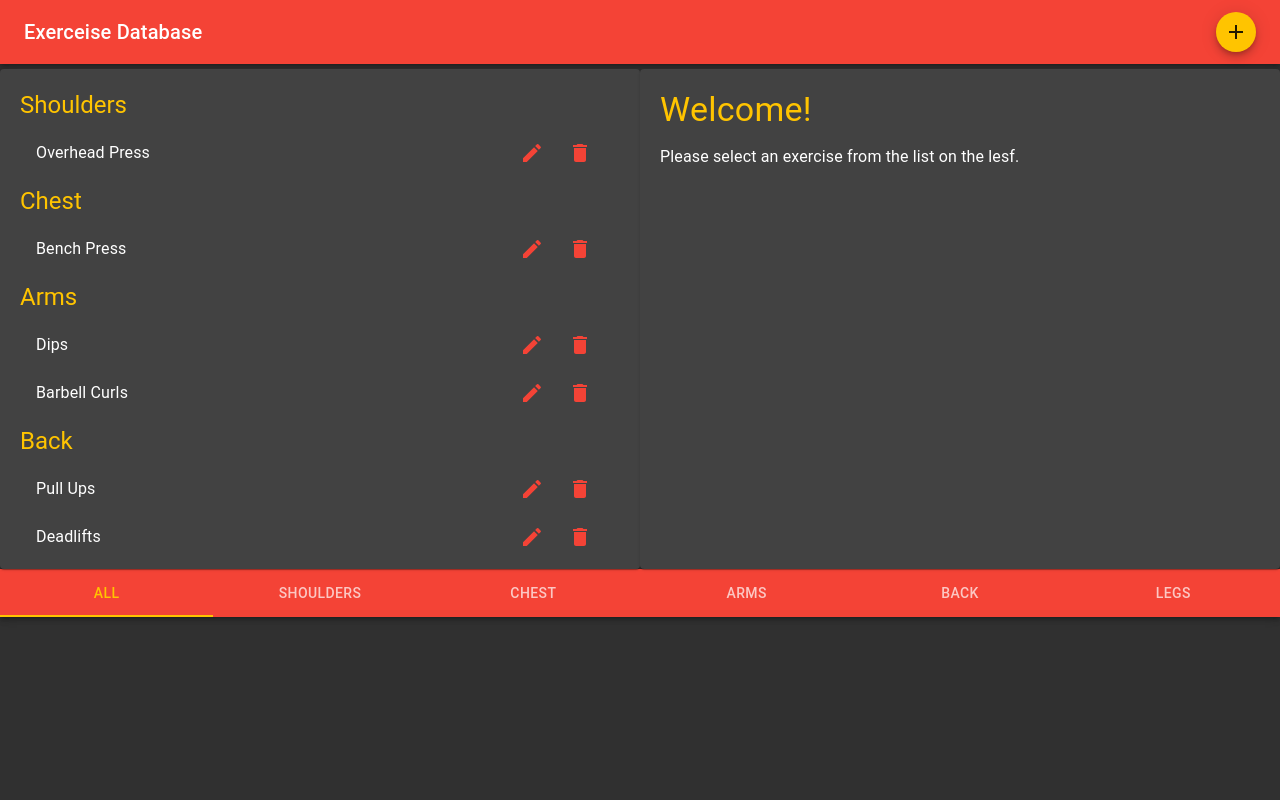
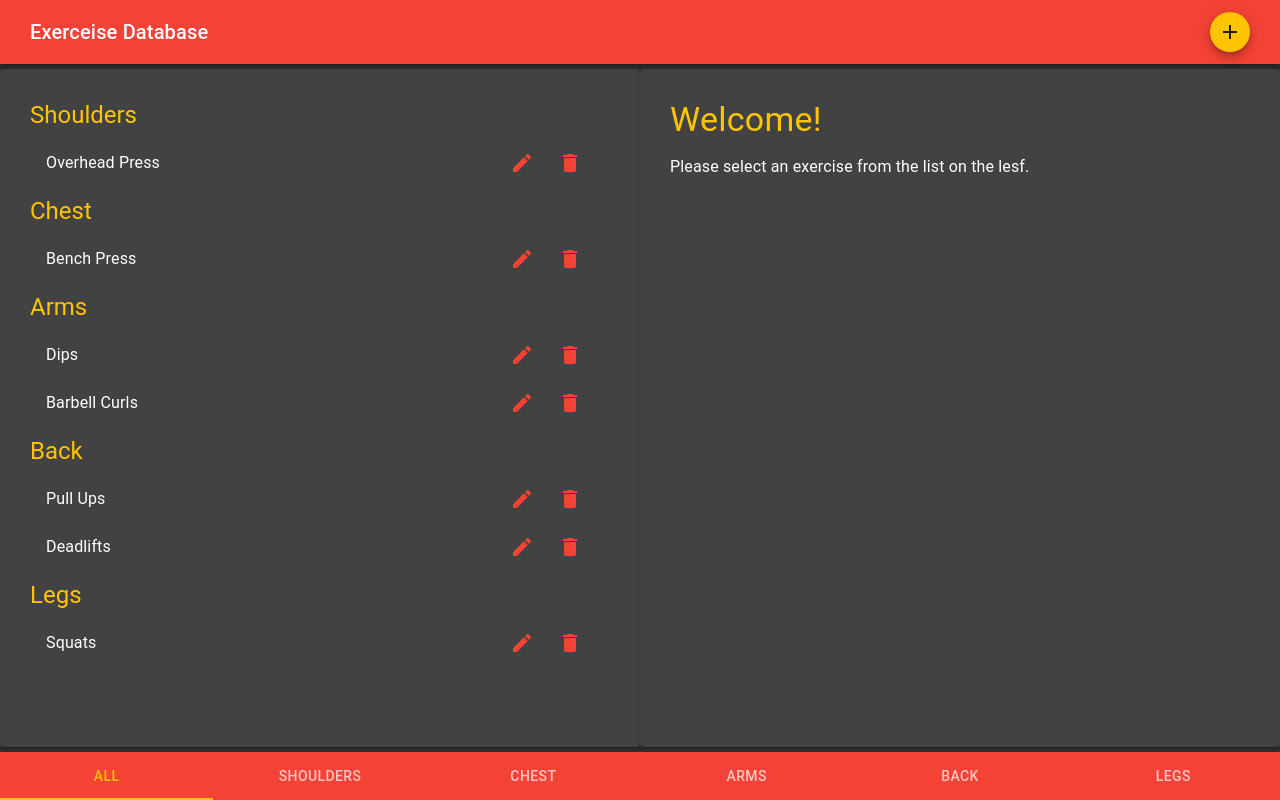
Before and after one commit to nthr7286/code-realm-mui, a React (Create React App) app: page / in a window 1280 px wide. Built offline with nearby package versions, Linux system fonts and the light colour scheme.

Commit message:
Finish Lesson 14

```diff
--- a/src/Components/Exercises/index.js
+++ b/src/Components/Exercises/index.js
@@ -13,14 +13,37 @@
 import withStyles from '@material-ui/core/styles/withStyles'
 import Form from './Form'
 
-const styles = {
-  Paper: {
-    padding: 20,
-    marginTop: 5,
-    height: 500,
-    overflowY: 'auto'
+const styles = theme => ({
+  paper: {
+    padding: theme.spacing(3),
+    overflowY: 'auto',
+    [theme.breakpoints.up('sm')]: {
+      marginTop: 5,
+      height: 'calc(100% - 10px)'
+    },
+    [theme.breakpoints.down('xs')]: {
+      height: '100%'
+    }
+  },
+  '@global': {
+    'html, body, #root': {
+      height: '100%'
+    }
+  },
+  container: {
+    [theme.breakpoints.up('sm')]: {
+      height: 'calc(100% - 64px - 48px)'
+    },
+    [theme.breakpoints.down('xs')]: {
+      height: 'calc(100% - 56px - 48px)'
+    },
+  },
+  item: {
+    [theme.breakpoints.down('xs')]: {
+      height: '50%'
+    },
   }
-}
+})
 
 export default withStyles(styles)(
   ({
@@ -40,9 +63,9 @@
     onEdit,
     onDelete
     }) =>
-    <Grid container>
-      <Grid item xs={12} sm={6}>
-        <Paper className={classes.Paper}>
+    <Grid container className={classes.container}>
+      <Grid item className={classes.item} xs={12} sm={6}>
+        <Paper className={classes.paper}>
           {exercises.map(([group, exercises]) =>
             !category || category === group
               ? <Fragment key={group}>
@@ -84,8 +107,8 @@
           )}
         </Paper>
       </Grid>
-      <Grid item xs={12} sm={6}>
-        <Paper className={classes.Paper}>
+      <Grid item className={classes.item} xs={12} sm={6}>
+        <Paper className={classes.paper}>
           <Typography
             color='secondary'
             variant="h4"
--- a/src/index.js
+++ b/src/index.js
@@ -16,7 +16,8 @@
       dark: amber[700]
     },
     type: 'dark'
-  }
+  },
+  spacing: 10,
 })
 
 ReactDOM.render(
```
